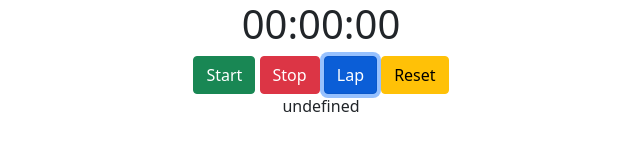
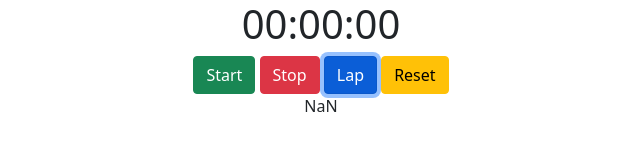
Before and after one commit to KrilynHje/Stoppeklokke, a plain HTML site: page Index.html in a window 1280 px wide. Both pictures are taken after a click on the button "Lap". Shown: the full height of the page, 319-959 px from the left. Drawn offline with nearby package versions, Linux system fonts and the light colour scheme.

Commit message:
fixed function for posting laptime.

```diff
--- a/Index.html
+++ b/Index.html
@@ -29,6 +29,9 @@
             var minutes;
             var hours;
             var displayTime;
+            var laptimeTotal;
+
+
 
 
             function startStopwatch() {
@@ -62,15 +65,24 @@
                 displayTime = pad(hours) + ":" + pad(minutes) + ":" + pad(seconds);
                 document.getElementById("stopwatch").innerHTML = displayTime;
 
+            }
 
+            function lapStopwatch() {
+                if (laptime == null){
+
+                 var laptime =Math.floor(elapsedTime / 1000) % 60;
+
+                }
+
+
+
+                // laptime = elapsedTime / 1000;
+
+                document.getElementById("lap").innerHTML += /*HTML*/ ` <div> ${laptime}</div> `;
 
             }
 
-            function lapStopwatch() {
-                var lapTime = displayTime;
-                document.getElementById("lap").innerHTML += /*HTML*/ ` <div> ${lapTime}</div> `;
 
-            }
 
             function pad(number) {
 
```
